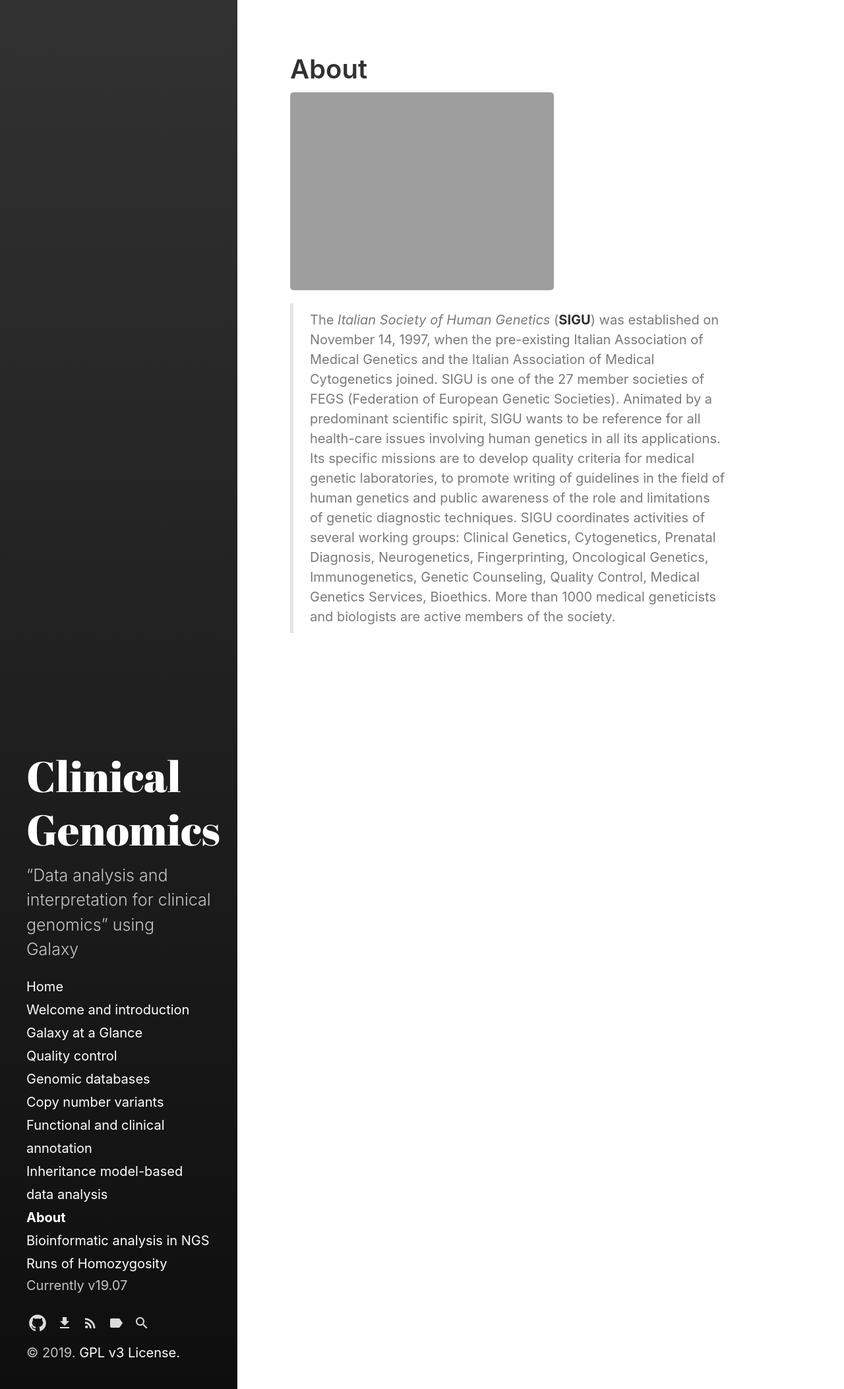
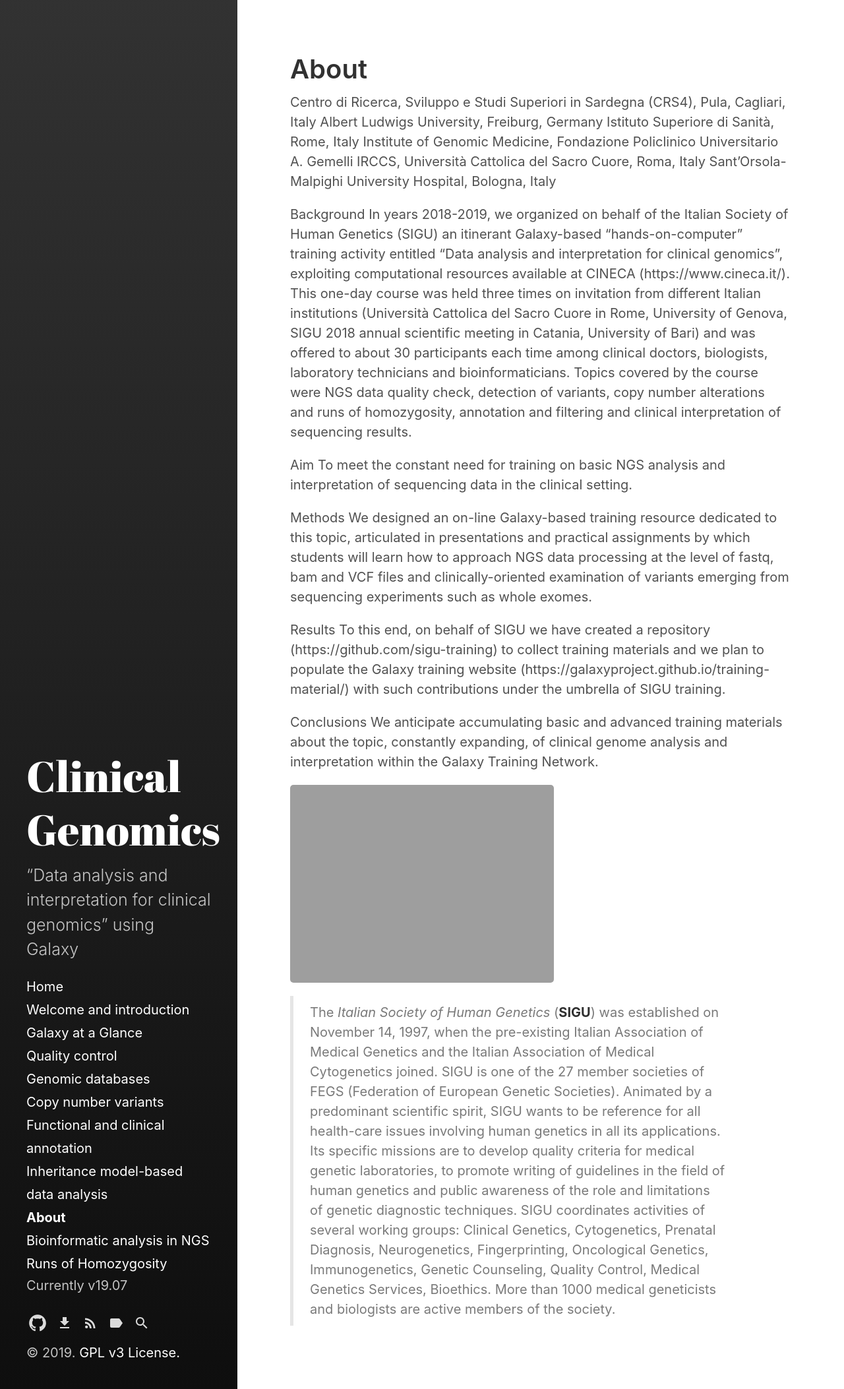
Before and after one commit to sigu-training/clinical_genomics, a Jekyll site: the page built from about.md, in a window 1280 px wide. Shown: the whole page at 66% size. Built offline with Jekyll 4.4.1, drawn with Linux system fonts in a browser that asks for light colours.

Commit message:
Update about.md

```diff
--- a/about.md
+++ b/about.md
@@ -5,6 +5,22 @@ sidebar_link: true
 ---
 
 
+Centro di Ricerca, Sviluppo e Studi Superiori in Sardegna (CRS4), Pula, Cagliari, Italy
+Albert Ludwigs University, Freiburg, Germany
+Istituto Superiore di Sanità, Rome, Italy
+Institute of Genomic Medicine, Fondazione Policlinico Universitario A. Gemelli IRCCS, Università Cattolica del Sacro Cuore, Roma, Italy
+Sant’Orsola-Malpighi University Hospital, Bologna, Italy
+
+Background In years 2018-2019, we organized on behalf of the Italian Society of Human Genetics (SIGU) an itinerant Galaxy-based “hands-on-computer” training activity entitled “Data analysis and interpretation for clinical genomics”, exploiting computational resources available at CINECA (https://www.cineca.it/). This one-day course was held three times on invitation from different Italian institutions (Università Cattolica del Sacro Cuore in Rome, University of Genova, SIGU 2018 annual scientific meeting in Catania, University of Bari) and was offered to about 30 participants each time among clinical doctors, biologists, laboratory technicians and bioinformaticians. Topics covered by the course were NGS data quality check, detection of variants, copy number alterations and runs of homozygosity, annotation and filtering and clinical interpretation of sequencing results.
+
+Aim To meet the constant need for training on basic NGS analysis and interpretation of sequencing data in the clinical setting.
+
+Methods We designed an on-line Galaxy-based training resource dedicated to this topic, articulated in presentations and practical assignments by which students will learn how to approach NGS data processing at the level of fastq, bam and VCF files and clinically-oriented examination of variants emerging from sequencing experiments such as whole exomes.
+
+Results To this end, on behalf of SIGU we have created a repository (https://github.com/sigu-training)  to collect training materials and we plan to populate the Galaxy training website (https://galaxyproject.github.io/training-material/) with such contributions under the umbrella of SIGU training.
+
+Conclusions We anticipate accumulating basic and advanced training materials about the topic, constantly expanding, of clinical genome analysis and interpretation within the Galaxy Training Network.
+
 ![sigu]({{site.url}}{{site.baseurl}}/images/sigu.png)
 > The *Italian Society of Human Genetics* (**SIGU**) was established on November 14, 1997, when the pre-existing Italian Association of Medical Genetics and the Italian Association of Medical Cytogenetics joined. SIGU is one of the 27 member societies of FEGS (Federation of European Genetic Societies).
 Animated by a predominant scientific spirit, SIGU wants to be reference for all health-care issues involving human genetics in all its applications.
```
